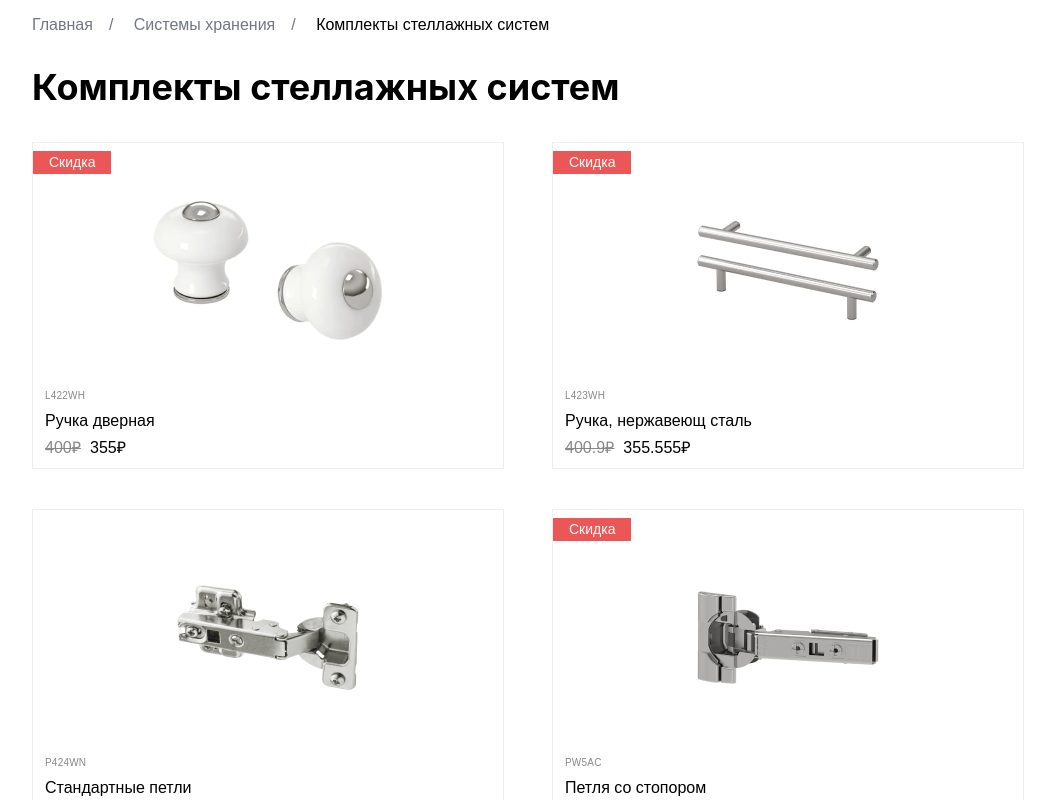
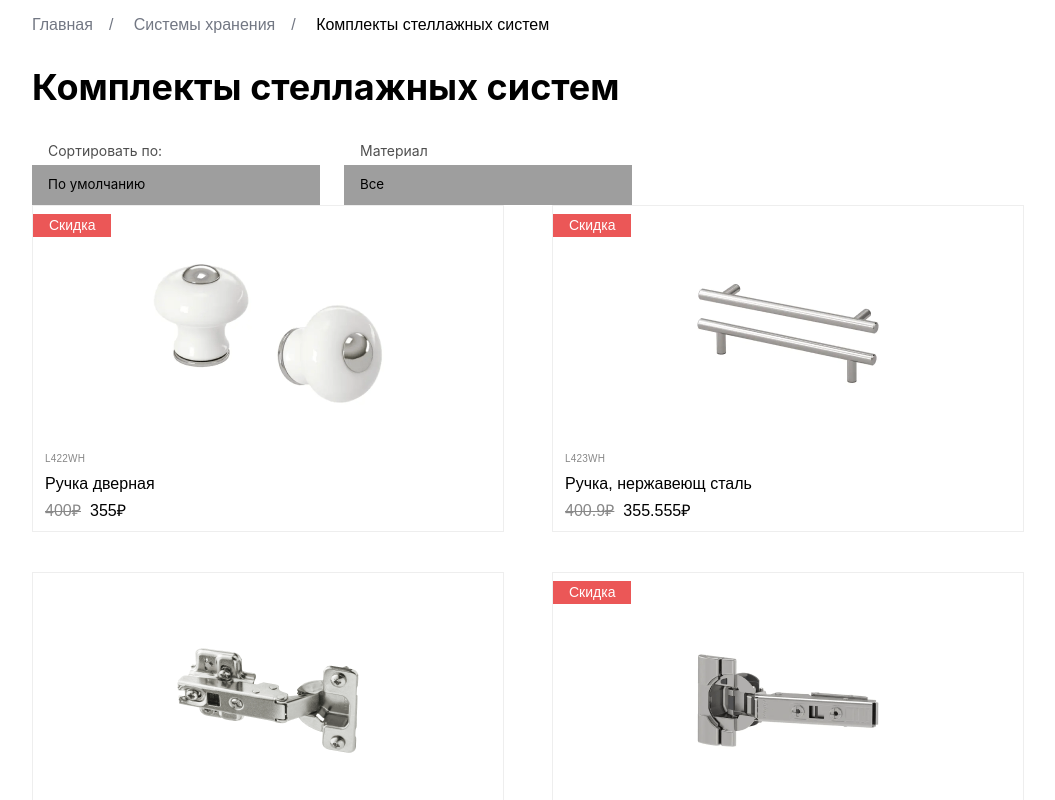
Before and after one commit to Cimante/tages-test, a Vue app: page / in a window 1280 px wide. Shown: the top 800 px of the page, without its empty margins (112-1167 px from the left). Built offline with nearby package versions, Linux system fonts and the light colour scheme; grey boxes are pictures that could not be loaded; a web font is replaced by a local one.

Commit message:
dropdown component

```diff
--- a/src/App.vue
+++ b/src/App.vue
@@ -1,13 +1,24 @@
 <script setup lang="ts">
 import { onBeforeMount } from "vue";
+import { PriceSort } from "./types/priceSort";
+import { MaterialFilter } from "./types/materialFilter";
 import { useStore } from "./stores/index";
 import Item from "./components/Item.vue";
+import Dropdown from "./components/Dropdown.vue";
 
 const store = useStore();
 
 onBeforeMount(() => {
   store.loadData();
 });
+
+const updatePriceSort = (value: PriceSort) => {
+  store.priceSort = value;
+};
+
+const updateMaterialFilter = (value: MaterialFilter) => {
+  store.materialFilter = value;
+};
 </script>
 
 <template>
@@ -25,10 +36,28 @@ onBeforeMount(() => {
         </ul>
       </nav>
       <h1 class="title">{{ store.breadcrumbs.at(-1) }}</h1>
+      <section class="dropdowns">
+        <Dropdown
+          name="sort-by-price"
+          label="Сортировать по:"
+          id="sort"
+          nullishLabel="По умолчанию"
+          :values="store.priceSortValues"
+          @change="updatePriceSort($event)"
+        />
+        <Dropdown
+          name="filter-by-material"
+          label="Материал"
+          id="filter"
+          nullishLabel="Все"
+          :values="store.materialFilterValues"
+          @change="updateMaterialFilter($event)"
+        />
+      </section>
     </header>
     <section class="items-grid">
       <Item
-        v-for="(item, idx) in store.items"
+        v-for="(item, idx) in store.getItems"
         :key="`item-${idx}`"
         :item="item"
       />
@@ -37,8 +66,6 @@ onBeforeMount(() => {
 </template>
 
 <style lang="scss">
-@import "@/assets/styles/main.scss";
-
 .container {
   margin: 0 11.25vw;
 }
@@ -73,6 +100,11 @@ onBeforeMount(() => {
   }
 }
 
+.dropdowns {
+  display: flex;
+  gap: 1.5rem;
+}
+
 .items-grid {
   display: grid;
   grid-template-columns: repeat(auto-fit, minmax(300px, 1fr));
--- a/src/assets/styles/main.scss
+++ b/src/assets/styles/main.scss
@@ -16,11 +16,11 @@ body {
   padding: 0;
   font-size: 16px;
   line-height: normal;
-  font-family: "SF UI Text", Arial, Helvetica, sans-serif;
+  font-family: $font-text;
 }
 
 .title {
-  font-family: "SF Pro Display", Arial, Helvetica, sans-serif;
+  font-family: $font-title;
   font-size: 2.25rem;
   font-weight: bold;
   line-height: 133%;
--- a/src/assets/styles/variables.scss
+++ b/src/assets/styles/variables.scss
@@ -4,6 +4,10 @@ $grey-2: #727783;
 $grey-3: #888888;
 $grey-4: #f2f2f2;
 $grey-5: #eeeeee;
+$grey-6: #4f4f4f;
 $white: #ffffff;
 $attention: #eb5757;
 $success: #27ae60;
+
+$font-text: "SF UI Text", Arial, Helvetica, sans-serif;
+$font-title: "SF Pro Display", Arial, Helvetica, sans-serif;
--- /dev/null
+++ b/src/components/Dropdown.vue
@@ -0,0 +1,75 @@
+<script setup lang="ts">
+import { DropdownValues } from "@/types/dropdownValues";
+
+const emit = defineEmits(["change"]);
+
+const props = defineProps<{
+  id: string;
+  name: string;
+  label: string;
+  nullishLabel: string;
+  values: DropdownValues[];
+}>();
+
+const updateValue = (e: Event) => {
+  emit("change", (e.target as HTMLSelectElement).value);
+};
+</script>
+
+<template>
+  <div class="dropdown">
+    <label :for="props.id" class="dropdown__label">{{ props.label }}</label>
+    <select
+      class="dropdown__select"
+      :name="props.name"
+      :id="props.id"
+      @change="updateValue($event)"
+    >
+      <option value="all" class="dropdown__option">
+        {{ props.nullishLabel }}
+      </option>
+      <option
+        class="dropdown__option"
+        v-for="option in props.values"
+        :value="option.value"
+      >
+        {{ option.name }}
+      </option>
+    </select>
+  </div>
+</template>
+
+<style lang="scss">
+.dropdown {
+  display: flex;
+  flex-direction: column;
+  gap: 6px;
+
+  &__label {
+    display: inline-block;
+    font-family: $font-title;
+    font-size: 0.875rem;
+    padding-left: 16px;
+    color: $grey-6;
+  }
+
+  &__select {
+    appearance: none;
+    outline: 0;
+
+    height: 2.5rem;
+    width: 18rem;
+    padding-left: 16px;
+    border: none;
+    background-color: $grey-4;
+    background-image: url("./src/assets/icons/chevron-bottom.svg");
+    background-repeat: no-repeat;
+    background-position: 98% center;
+    font-family: $font-title;
+  }
+
+  &__option {
+    font-family: $font-title;
+  }
+}
+</style>
--- a/src/main.ts
+++ b/src/main.ts
@@ -1,5 +1,7 @@
 import { createApp } from "vue";
 import { createPinia } from "pinia";
+
+import "./assets/styles/main.scss";
 import App from "./App.vue";
 
 const pinia = createPinia();
--- a/src/stores/index.ts
+++ b/src/stores/index.ts
@@ -1,18 +1,71 @@
 import { defineStore } from "pinia";
 import { Item } from "@/types/item";
 import { Material } from "@/types/material";
+import { PriceSort } from "@/types/priceSort";
+import { MaterialFilter } from "@/types/materialFilter";
 import { api } from "@/functions/api";
+
+type dropdownValues = {
+  name: string;
+  value: string;
+};
 
 export const useStore = defineStore("store", {
   state: () => ({
     items: [] as Item[],
     materials: [] as Material[],
     breadcrumbs: ["Главная", "Системы хранения", "Комплекты стеллажных систем"],
+    priceSort: "all" as PriceSort,
+    materialFilter: "all" as MaterialFilter,
+    priceSortValues: [
+      {
+        name: "По возрастанию",
+        value: "asc",
+      },
+      {
+        name: "По убыванию",
+        value: "desc",
+      },
+    ] as dropdownValues[],
+
+    materialFilterValues: [] as dropdownValues[],
   }),
   actions: {
     async loadData() {
       this.items = await api<Item[]>("/items.json");
       this.materials = await api<Material[]>("/materials.json");
+
+      this.materials.forEach((material) => {
+        this.materialFilterValues.push({
+          name: material.name,
+          value: material.id,
+        });
+      });
+    },
+  },
+  getters: {
+    getItems: (state) => {
+      let filteredItems = [...state.items] as Item[];
+
+      if (state.materialFilter !== "all") {
+        filteredItems = state.items.filter(
+          (item) => item.material === +state.materialFilter
+        );
+      }
+
+      if (state.priceSort !== "all") {
+        if (state.priceSort === "asc") {
+          filteredItems = filteredItems.sort(
+            (a, b) => a.price.current_price - b.price.current_price
+          );
+        } else if (state.priceSort === "desc") {
+          filteredItems = filteredItems.sort(
+            (a, b) => b.price.current_price - a.price.current_price
+          );
+        }
+      }
+
+      return filteredItems;
     },
   },
 });
--- /dev/null
+++ b/src/types/dropdownValues.ts
@@ -0,0 +1,4 @@
+export type DropdownValues = {
+  name: string;
+  value: string;
+};
--- /dev/null
+++ b/src/types/materialFilter.ts
@@ -0,0 +1 @@
+export type MaterialFilter = string;
--- /dev/null
+++ b/src/types/priceSort.ts
@@ -0,0 +1 @@
+export type PriceSort = "asc" | "desc" | "all";
--- a/vite.config.ts
+++ b/vite.config.ts
@@ -10,4 +10,11 @@ export default defineConfig({
     },
   },
   plugins: [vue()],
+  css: {
+    preprocessorOptions: {
+      scss: {
+        additionalData: `@import "@/assets/styles/variables.scss";`,
+      },
+    },
+  },
 });
```
